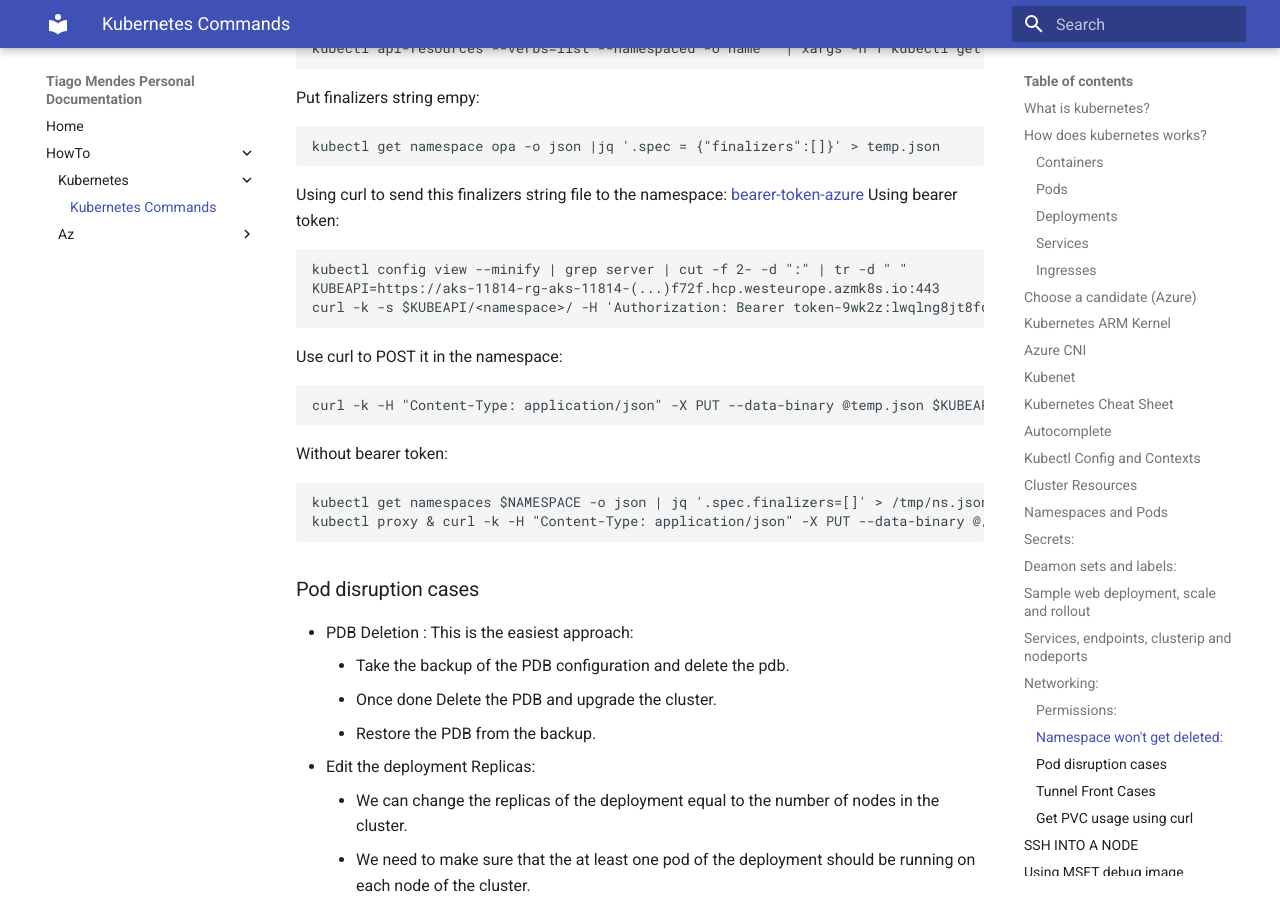
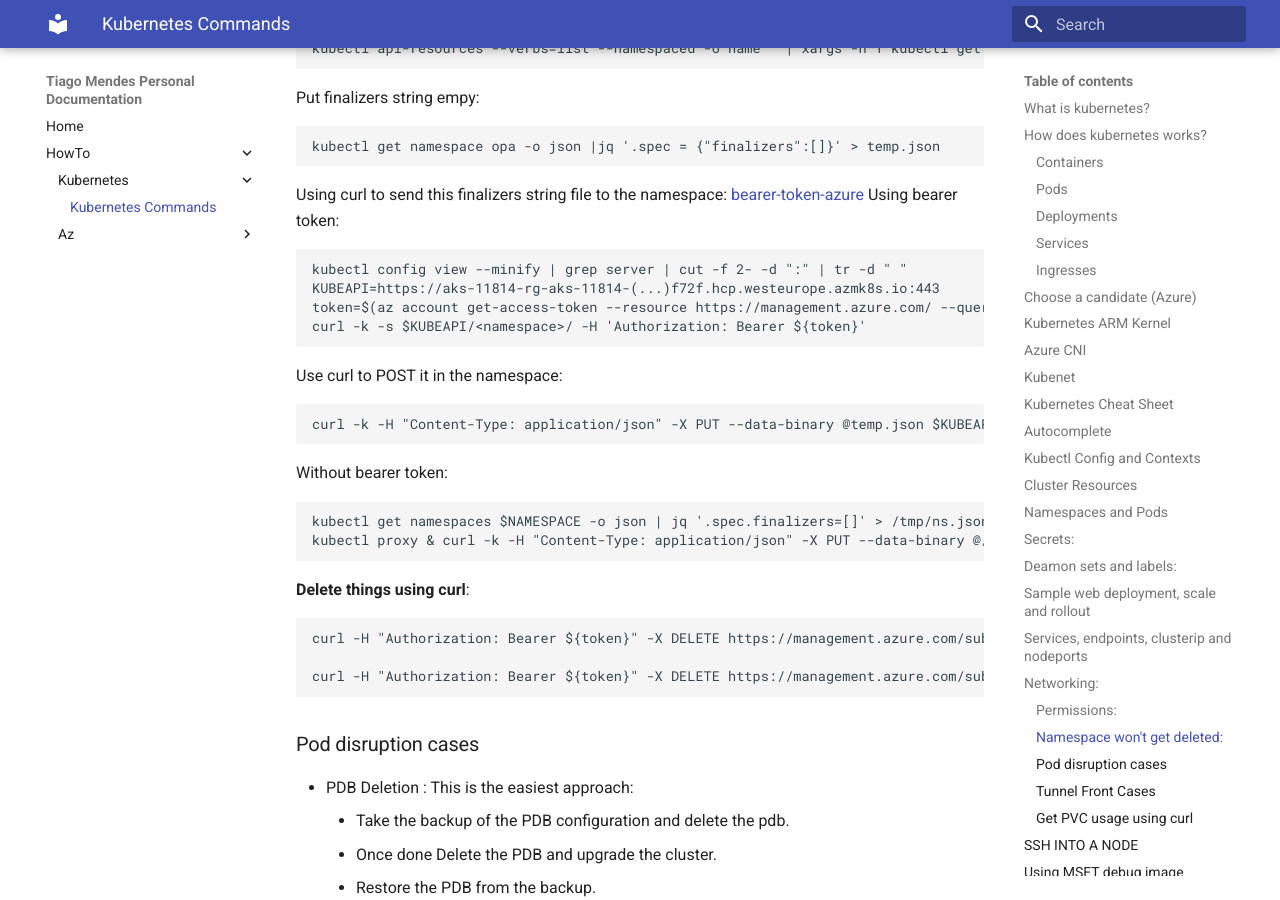
Before and after one commit to tmcmm/k8s-documentation, an MkDocs documentation site: the page built from docs/howto/kubernetes/kubernetes-help.md, in a window 1280 px wide and 900 px high, scrolled down 12545 px. Built offline with MkDocs 1.6.1 and Material for MkDocs 9.7.7, drawn with Linux system fonts in a browser that asks for light colours.

Commit message:
Update kubernetes-help.md

````diff
--- a/docs/howto/kubernetes/kubernetes-help.md
+++ b/docs/howto/kubernetes/kubernetes-help.md
@@ -502,10 +502,12 @@ kubectl get namespace opa -o json |jq '.spec = {"finalizers":[]}' > temp.json
 Using curl to send this finalizers string file to the namespace:
 [bearer-token-azure](https://social.technet.microsoft.com/wiki/contents/articles/53488.azure-rest-api-how-to-create-bearer-token.aspx "Bearer Token")
 Using bearer token:<br>
+
 ```
 kubectl config view --minify | grep server | cut -f 2- -d ":" | tr -d " "
 KUBEAPI=https://aks-11814-rg-aks-11814-(...)f72f.hcp.westeurope.azmk8s.io:443
-curl -k -s $KUBEAPI/<namespace>/ -H 'Authorization: Bearer token-9wk2z:lwqlng8jt8fddd79x7mdhkd7x754wdx4rnjsldwxr7q2chtrkc7g6m'
+token=$(az account get-access-token --resource https://management.azure.com/ --query accessToken -o tsv)
+curl -k -s $KUBEAPI/<namespace>/ -H 'Authorization: Bearer ${token}'
 ```
 Use curl to POST it in the namespace:<br>
 ```
@@ -515,6 +517,12 @@ Without bearer token:<br>
 ```
 kubectl get namespaces $NAMESPACE -o json | jq '.spec.finalizers=[]' > /tmp/ns.json
 kubectl proxy & curl -k -H "Content-Type: application/json" -X PUT --data-binary @/tmp/ns.json http://127.0.0.1:8001/api/v1/namespaces/$NAMESPACE/finalize
+```
+__Delete things using curl__:
+```
+curl -H "Authorization: Bearer ${token}" -X DELETE https://management.azure.com/subscriptions/${subscriptionId}/resourceGroups/${resourceGroupName}/providers/Microsoft.Network/virtualNetworks/${virtualNetworkName}/subnets/${subnetName}/providers/Microsoft.ContainerInstance/serviceAssociationLinks/default?api-version=2018-10-01
+
+curl -H "Authorization: Bearer ${token}" -X DELETE https://management.azure.com/subscriptions/${subscriptionId}/resourceGroups/${resourceGroupName}/providers/Microsoft.Network/networkProfiles/${networkProfileName}?api-version=2020-05-01
 ```
 ### Pod disruption cases
 
````
